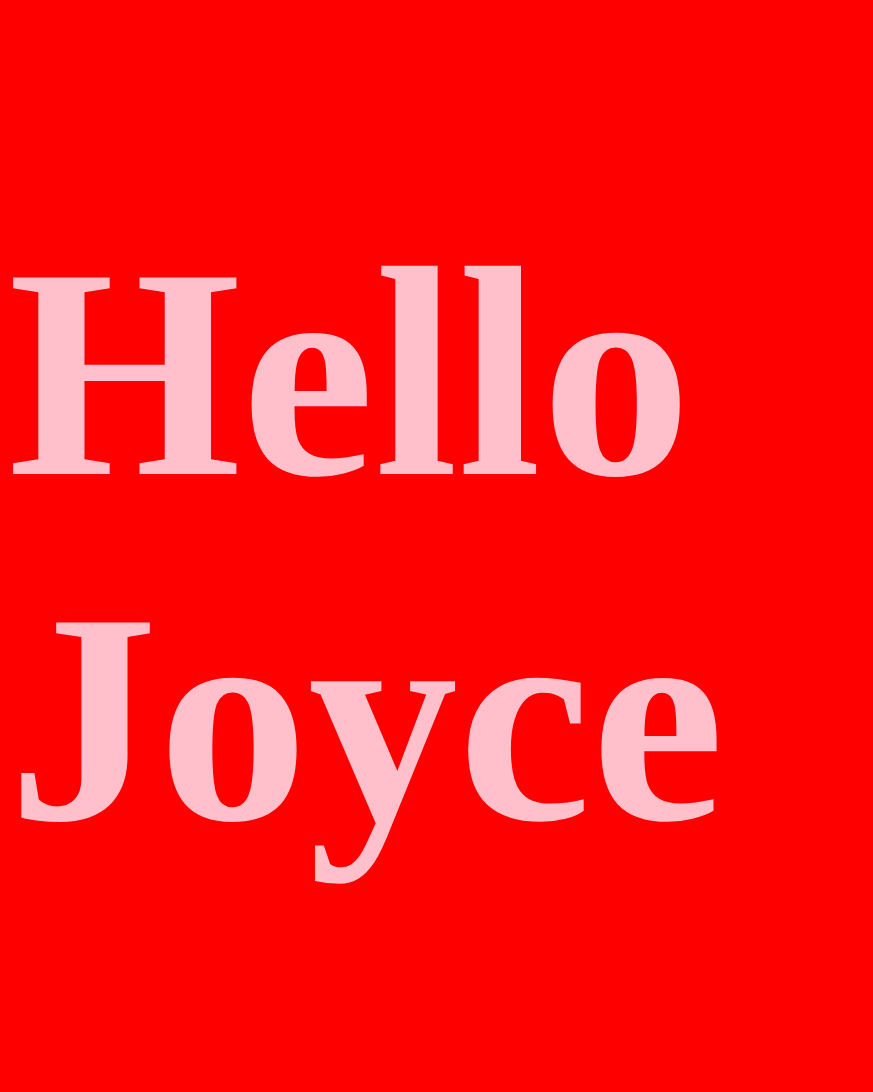
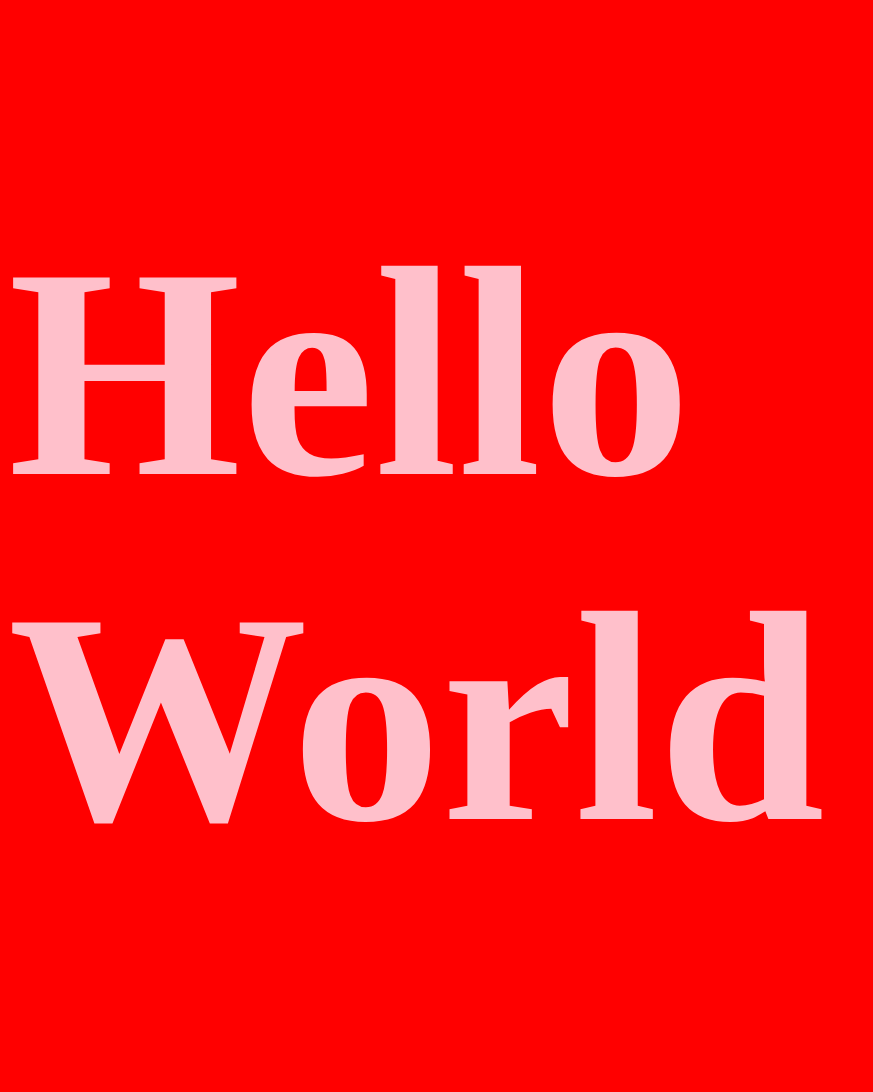
Before and after one commit to Bilters/Jekyll-Setup, a Jekyll site: the page built from index.html, in a window 1280 px wide. Shown: the whole page, without its empty margins (0-873 px from the left). Built offline with Jekyll 4.4.1, drawn with Linux system fonts in a browser that asks for light colours.

Commit message:
Changed welcome message

```diff
--- a/_layouts/index.html
+++ b/_layouts/index.html
@@ -7,6 +7,6 @@
     </head>
     <body>
         {% include header.html %}
-        <h1>Hello Joyce</h1>
+        <h1>Hello World</h1>
     </body>
 </html>
```
